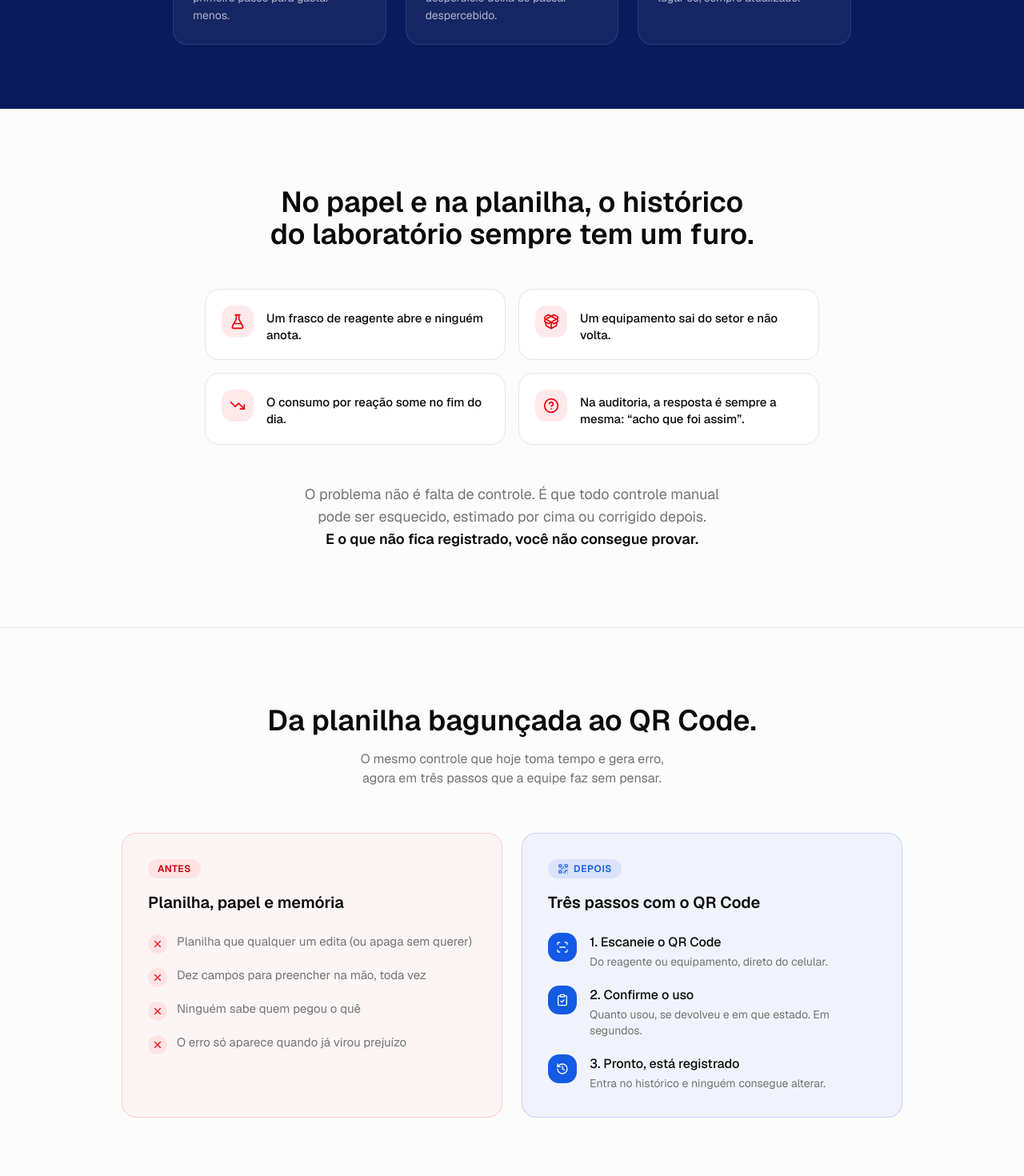
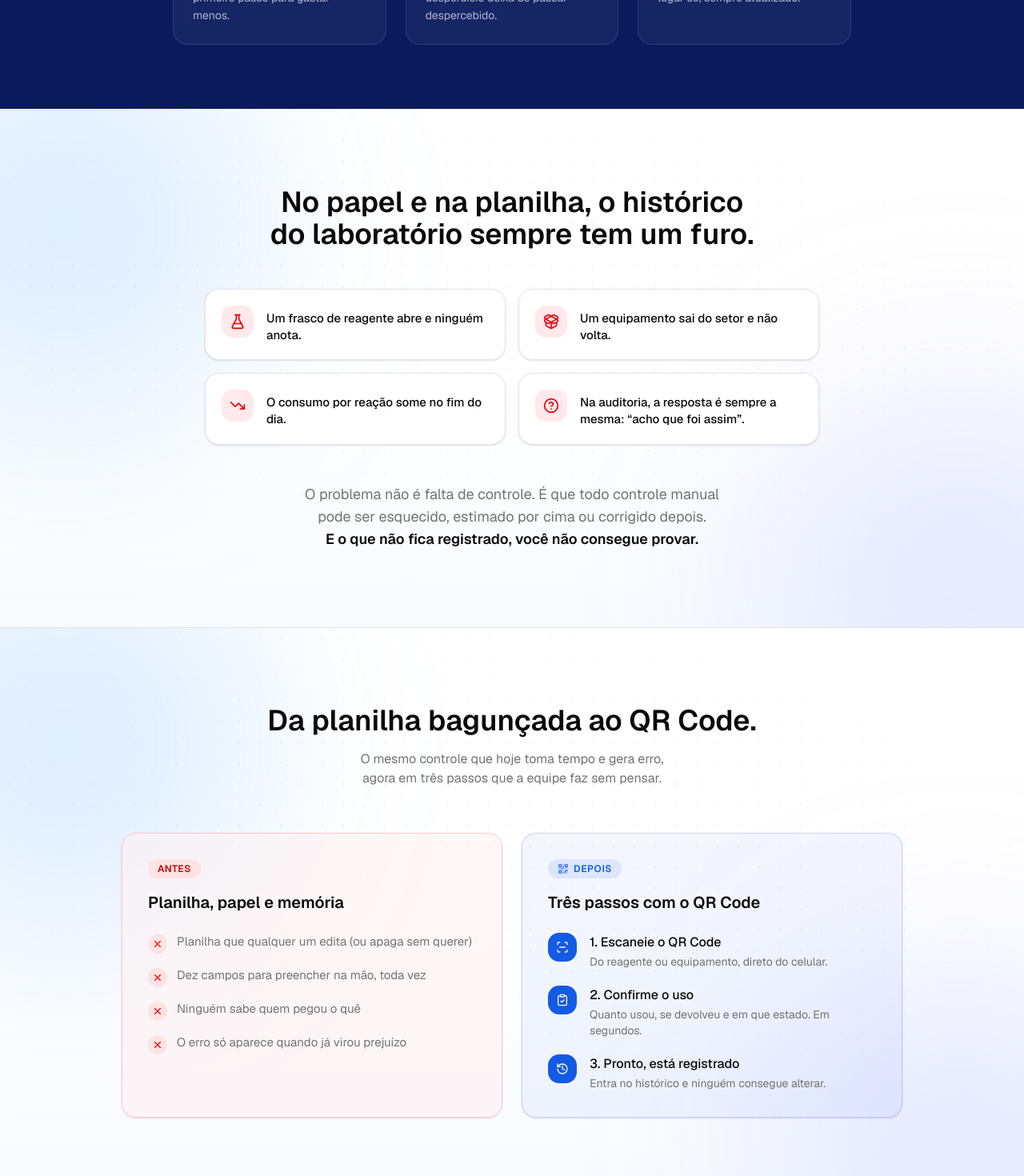
Before and after one commit to ThierryRizzo/ico-system-lp, a Next.js app: page / in a window 1280 px wide. Shown: the part 1380-2850 px from the top of the page at 80% size. Built offline with nearby package versions, Linux system fonts and the light colour scheme.

Commit message:
Da vida as secoes claras: fundo com grade de pontos + brilhos e hover nos cards
Co-Authored-By: Claude Opus 4.8 <noreply@anthropic.com>

```diff
--- /dev/null
+++ b/src/components/section-aura.tsx
@@ -0,0 +1,21 @@
+import { cn } from "@/lib/utils"
+
+// Fundo decorativo para as seções claras: base com leve degradê,
+// grade de pontos sutil e brilhos (auroras) suaves no azul da marca.
+export function SectionAura({ className }: { className?: string }) {
+    return (
+        <div
+            aria-hidden
+            className={cn("pointer-events-none absolute inset-0 overflow-hidden", className)}>
+            {/* base com degradê suave */}
+            <div className="absolute inset-0 bg-gradient-to-b from-white via-white to-blue-50/50" />
+
+            {/* grade de pontos que some nas bordas */}
+            <div className="absolute inset-0 [background-image:radial-gradient(circle_at_center,rgba(37,99,235,0.10)_1px,transparent_1px)] [background-size:26px_26px] [mask-image:radial-gradient(ellipse_75%_60%_at_50%_35%,black,transparent)]" />
+
+            {/* brilhos suaves */}
+            <div className="absolute -left-40 -top-24 size-[30rem] rounded-full bg-blue-400/20 blur-[120px]" />
+            <div className="absolute -right-40 bottom-[-25%] size-[30rem] rounded-full bg-indigo-400/15 blur-[120px]" />
+        </div>
+    )
+}
--- a/src/components/sections/antes-depois.tsx
+++ b/src/components/sections/antes-depois.tsx
@@ -1,4 +1,6 @@
 import { X, ScanLine, ClipboardCheck, History, QrCode } from "lucide-react"
+
+import { SectionAura } from "@/components/section-aura"
 
 const antes = [
     "Planilha que qualquer um edita (ou apaga sem querer)",
@@ -27,8 +29,9 @@ const depois = [
 
 export function AntesDepois() {
     return (
-        <section className="border-t bg-muted/30">
-            <div className="mx-auto max-w-5xl px-6 py-24">
+        <section className="relative overflow-hidden border-t">
+            <SectionAura />
+            <div className="relative z-10 mx-auto max-w-5xl px-6 py-24">
                 <div className="mx-auto max-w-2xl text-center">
                     <h2 className="text-balance text-3xl font-semibold md:text-4xl">
                         Da planilha bagunçada ao QR Code.
@@ -40,7 +43,7 @@ export function AntesDepois() {
 
                 <div className="mt-14 grid items-stretch gap-6 lg:grid-cols-2">
                     {/* ANTES */}
-                    <div className="flex flex-col rounded-2xl border border-red-200 bg-red-50/60 p-8">
+                    <div className="flex flex-col rounded-2xl border border-red-200 bg-red-50/60 p-8 shadow-sm transition-all duration-300 hover:-translate-y-1 hover:shadow-xl hover:shadow-red-500/10">
                         <span className="inline-flex w-fit items-center rounded-full bg-red-100 px-3 py-1 text-xs font-semibold uppercase tracking-wider text-red-700">
                             Antes
                         </span>
@@ -60,7 +63,7 @@ export function AntesDepois() {
                     </div>
 
                     {/* DEPOIS */}
-                    <div className="border-primary/20 bg-primary/5 flex flex-col rounded-2xl border p-8">
+                    <div className="border-primary/20 bg-primary/5 flex flex-col rounded-2xl border p-8 shadow-sm transition-all duration-300 hover:-translate-y-1 hover:shadow-xl hover:shadow-primary/10">
                         <span className="bg-primary/10 text-primary inline-flex w-fit items-center gap-1.5 rounded-full px-3 py-1 text-xs font-semibold uppercase tracking-wider">
                             <QrCode className="size-3.5" />
                             Depois
--- a/src/components/sections/como-funciona.tsx
+++ b/src/components/sections/como-funciona.tsx
@@ -1,3 +1,5 @@
+import { SectionAura } from "@/components/section-aura"
+
 const passos = [
     {
         n: "1",
@@ -25,8 +27,9 @@ export function ComoFunciona() {
     return (
         <section
             id="como-funciona"
-            className="border-t bg-muted/30">
-            <div className="mx-auto max-w-5xl px-6 py-24">
+            className="relative overflow-hidden border-t">
+            <SectionAura />
+            <div className="relative z-10 mx-auto max-w-5xl px-6 py-24">
                 <div className="mx-auto max-w-2xl text-center">
                     <h2 className="text-balance text-3xl font-semibold md:text-4xl">
                         Rastreabilidade começa com um QR Code.
--- a/src/components/sections/funcionalidades.tsx
+++ b/src/components/sections/funcionalidades.tsx
@@ -5,6 +5,7 @@ import Image from "next/image"
 
 import { cn } from "@/lib/utils"
 import { basePath } from "@/lib/base-path"
+import { SectionAura } from "@/components/section-aura"
 
 const tabs = [
     {
@@ -48,8 +49,9 @@ export function Funcionalidades() {
     return (
         <section
             id="recursos"
-            className="overflow-hidden">
-            <div className="mx-auto max-w-6xl px-6 py-24">
+            className="relative overflow-hidden">
+            <SectionAura />
+            <div className="relative z-10 mx-auto max-w-6xl px-6 py-24">
                 <div className="mx-auto max-w-2xl text-center">
                     <h2 className="text-balance text-3xl font-semibold md:text-4xl">
                         O que você controla no ICO System.
--- a/src/components/sections/lista-espera.tsx
+++ b/src/components/sections/lista-espera.tsx
@@ -1,6 +1,7 @@
 "use client"
 
 import { Button } from "@/components/ui/button"
+import { SectionAura } from "@/components/section-aura"
 
 const areas = [
     "Laboratório clínico / análises",
@@ -15,8 +16,9 @@ export function ListaEspera() {
     return (
         <section
             id="lista"
-            className="border-t bg-muted/30">
-            <div className="mx-auto max-w-xl px-6 py-24">
+            className="relative overflow-hidden border-t">
+            <SectionAura />
+            <div className="relative z-10 mx-auto max-w-xl px-6 py-24">
                 <div className="rounded-2xl border bg-card p-6 shadow-lg sm:p-8">
                     <div className="text-center">
                         <h2 className="text-balance text-2xl font-semibold md:text-3xl">
--- a/src/components/sections/problema.tsx
+++ b/src/components/sections/problema.tsx
@@ -1,4 +1,6 @@
 import { FlaskConical, PackageOpen, TrendingDown, HelpCircle } from "lucide-react"
+
+import { SectionAura } from "@/components/section-aura"
 
 const furos = [
     {
@@ -21,8 +23,9 @@ const furos = [
 
 export function Problema() {
     return (
-        <section className="border-t bg-muted/30">
-            <div className="mx-auto max-w-5xl px-6 py-24">
+        <section className="relative overflow-hidden border-t">
+            <SectionAura />
+            <div className="relative z-10 mx-auto max-w-5xl px-6 py-24">
                 <div className="mx-auto max-w-2xl text-center">
                     <h2 className="text-balance text-3xl font-semibold md:text-4xl">
                         No papel e na planilha, o histórico do laboratório sempre tem um furo.
@@ -33,7 +36,7 @@ export function Problema() {
                     {furos.map((f) => (
                         <div
                             key={f.text}
-                            className="flex items-start gap-4 rounded-2xl border bg-card p-5">
+                            className="flex items-start gap-4 rounded-2xl border bg-card p-5 shadow-sm transition-all duration-300 hover:-translate-y-1 hover:border-red-200 hover:shadow-lg hover:shadow-red-500/5">
                             <div className="flex size-10 shrink-0 items-center justify-center rounded-xl bg-red-500/10 text-red-600">
                                 <f.icon className="size-5" />
                             </div>
```
